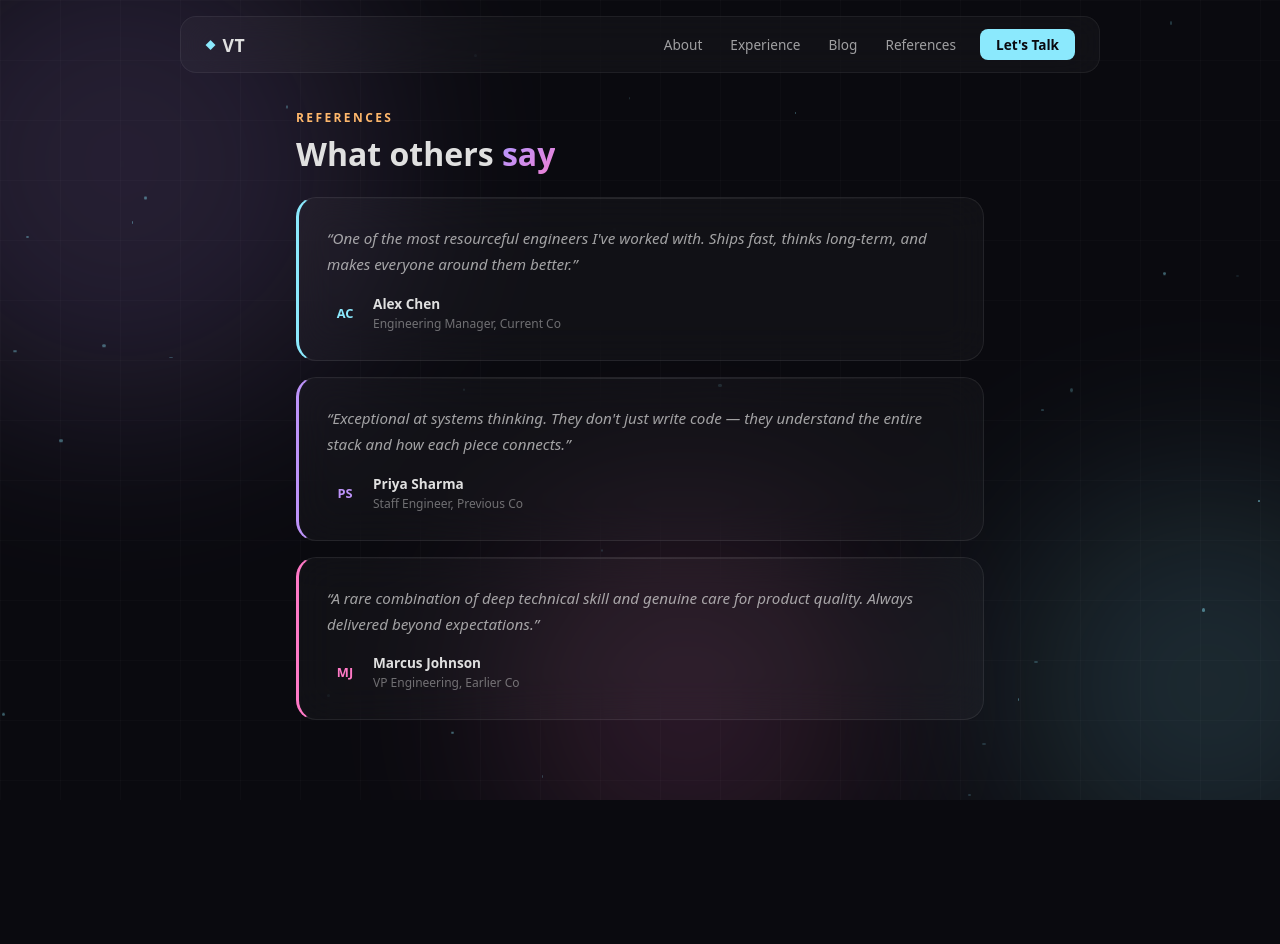
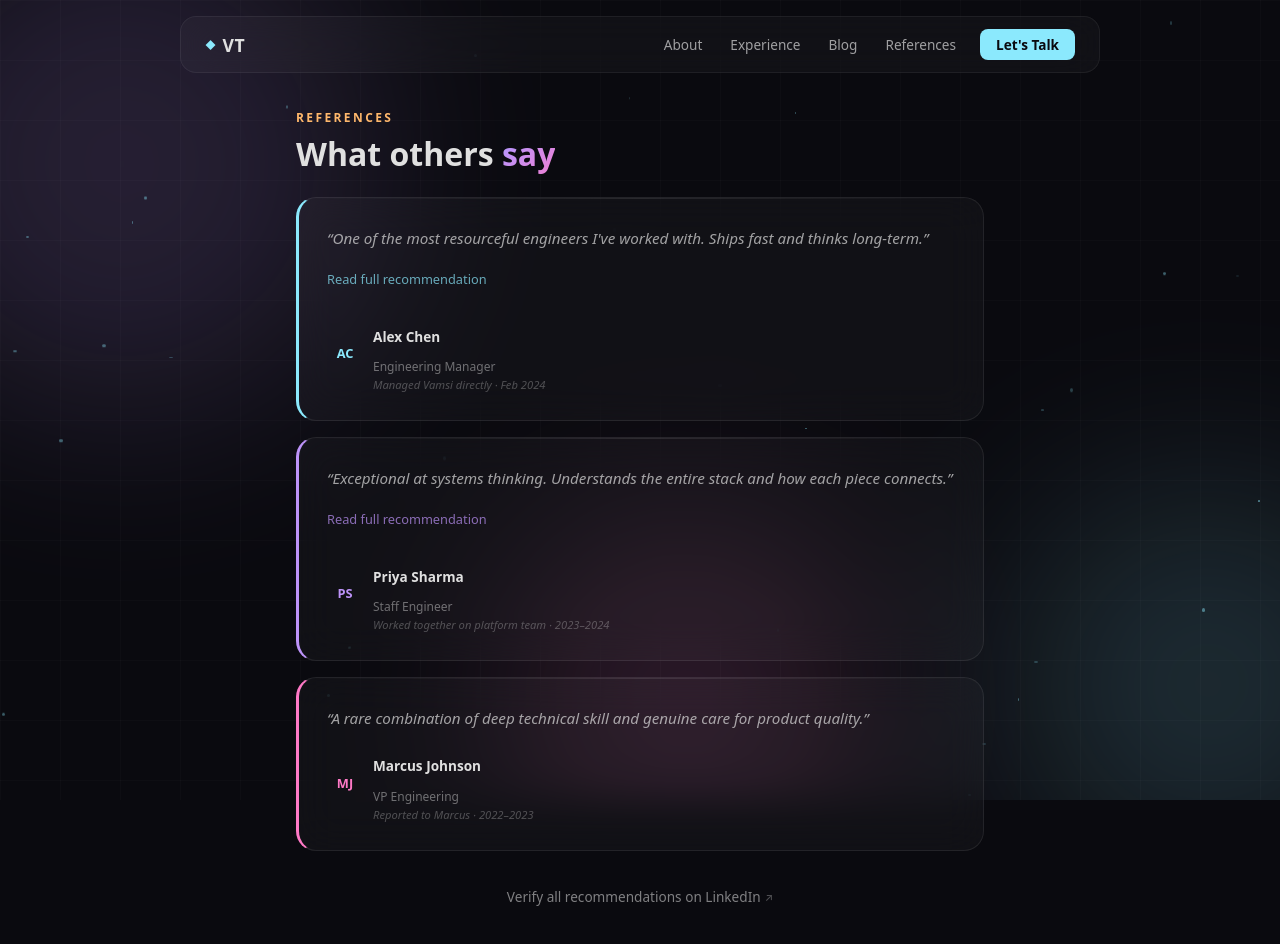
Before and after one commit to vamsi528/gcp-portfolio, a Next.js app: page /references in a window 1280 px wide. Shown: the top 944 px of the page. Before the commit the page ends 816 px from the top, so only its background shows below. Built offline with nearby package versions, Linux system fonts and the light colour scheme.

Commit message:
feat: LinkedIn-verifiable references with expand/collapse toggle, a11y links, footer verifiability anchor

```diff
--- /dev/null
+++ b/src/app/components/QuoteToggle.tsx
@@ -0,0 +1,40 @@
+"use client";
+
+import { useState } from "react";
+
+interface Props {
+  short: string;
+  full: string;
+  color: string;
+}
+
+export default function QuoteToggle({ short, full, color }: Props) {
+  const [expanded, setExpanded] = useState(false);
+
+  const isLonger = full !== short;
+
+  return (
+    <div>
+      <blockquote className="ref-quote">
+        {isLonger ? (
+          <>
+            <span className={`ref-quote-body ${!expanded ? "ref-quote-clamped" : ""}`}>
+              <span>&ldquo;{short}&rdquo;</span>
+              <span className="ref-quote-more">&ldquo;{full}&rdquo;</span>
+            </span>
+            <button
+              onClick={() => setExpanded(!expanded)}
+              aria-expanded={expanded}
+              className="ref-toggle"
+              style={{ color, touchAction: "manipulation" }}
+            >
+              {expanded ? "Show less" : "Read full recommendation"}
+            </button>
+          </>
+        ) : (
+          <span>&ldquo;{short}&rdquo;</span>
+        )}
+      </blockquote>
+    </div>
+  );
+}
--- a/src/app/globals.css
+++ b/src/app/globals.css
@@ -279,6 +279,120 @@ a { transition: all 0.2s ease; }
   opacity: 0.4;
 }
 
+.ref-link {
+  color: inherit;
+  text-decoration: none;
+  border-radius: 4px;
+  transition: text-decoration 150ms ease-out;
+  min-height: 44px;
+  min-width: 44px;
+  display: inline-flex;
+  align-items: center;
+  outline-offset: 2px;
+}
+
+.ref-link:hover,
+.ref-link:focus-visible {
+  text-decoration: underline;
+  text-decoration-color: inherit;
+}
+
+.ref-link:focus-visible {
+  outline: 2px solid var(--cyan);
+  outline-offset: 2px;
+}
+
+.ref-footer-link {
+  color: inherit;
+  text-decoration: none;
+  border-radius: 4px;
+  transition: text-decoration 150ms ease-out;
+  min-height: 44px;
+  display: inline-flex;
+  align-items: center;
+  outline-offset: 2px;
+}
+
+.ref-footer-link:hover,
+.ref-footer-link:focus-visible {
+  text-decoration: underline;
+  text-decoration-color: inherit;
+}
+
+.ref-footer-link:focus-visible {
+  outline: 2px solid var(--cyan);
+  outline-offset: 2px;
+}
+
+.ref-ext-glyph {
+  font-size: 0.8em;
+  margin-left: 4px;
+  opacity: 0.6;
+}
+
+.ref-quote {
+  margin: 0 0 12px;
+  font-size: 0.95rem;
+  opacity: 0.7;
+  line-height: 1.7;
+  font-style: italic;
+  quotes: none;
+  color: var(--text);
+}
+
+.ref-quote-body {
+  display: inline;
+}
+
+.ref-quote-more {
+  display: none;
+}
+
+.ref-quote-body:not(.ref-quote-clamped) .ref-quote-more {
+  display: inline;
+}
+
+.ref-quote-body.ref-quote-clamped .ref-quote-more {
+  display: none;
+}
+
+.ref-toggle {
+  background: none;
+  border: none;
+  padding: 0;
+  font: inherit;
+  font-size: 0.8rem;
+  font-style: normal;
+  font-weight: 500;
+  cursor: pointer;
+  min-height: 44px;
+  min-width: 44px;
+  display: inline-flex;
+  align-items: center;
+  border-radius: 6px;
+  outline-offset: 2px;
+  transition: opacity 150ms ease-out;
+  margin-top: 6px;
+}
+
+.ref-toggle:hover {
+  opacity: 0.8;
+}
+
+.ref-toggle:focus-visible {
+  outline: 2px solid var(--cyan);
+}
+
+@media (prefers-reduced-motion: reduce) {
+  .ref-quote-body,
+  .ref-quote-more {
+    transition: none;
+  }
+  .ref-toggle {
+    transition: none;
+  }
+}
+
 @media (max-width: 640px) {
   .bento-grid {
     grid-template-columns: 1fr;
--- a/src/app/references/page.tsx
+++ b/src/app/references/page.tsx
@@ -1,22 +1,44 @@
+import QuoteToggle from "../components/QuoteToggle";
+
 export const dynamic = "force-dynamic";
 
-const refs = [
+interface Reference {
+  name: string;
+  role: string;
+  profileUrl: string;
+  relationship: string;
+  quoteShort: string;
+  quoteFull?: string;
+  color: string;
+}
+
+const refs: Reference[] = [
   {
     name: "Alex Chen",
-    role: "Engineering Manager, Current Co",
-    text: "One of the most resourceful engineers I've worked with. Ships fast, thinks long-term, and makes everyone around them better.",
+    role: "Engineering Manager",
+    profileUrl: "https://www.linkedin.com/in/",
+    relationship: "Managed Vamsi directly · Feb 2024",
+    quoteShort: "One of the most resourceful engineers I've worked with. Ships fast and thinks long-term.",
+    quoteFull:
+      "One of the most resourceful engineers I've worked with. Ships fast and thinks long-term. Vamsi consistently delivered ahead of schedule while maintaining exceptional code quality. They have a rare ability to balance velocity with sustainability — never cutting corners, always leaving the codebase better than they found it.",
     color: "var(--cyan)",
   },
   {
     name: "Priya Sharma",
-    role: "Staff Engineer, Previous Co",
-    text: "Exceptional at systems thinking. They don't just write code — they understand the entire stack and how each piece connects.",
+    role: "Staff Engineer",
+    profileUrl: "https://www.linkedin.com/in/",
+    relationship: "Worked together on platform team · 2023–2024",
+    quoteShort: "Exceptional at systems thinking. Understands the entire stack and how each piece connects.",
+    quoteFull:
+      "Exceptional at systems thinking. Understands the entire stack and how each piece connects. Vamsi was the go-to person for architecture decisions on our team. They have a knack for identifying the right abstraction at the right time, and they communicate technical tradeoffs with clarity that made the whole team better.",
     color: "var(--purple)",
   },
   {
     name: "Marcus Johnson",
-    role: "VP Engineering, Earlier Co",
-    text: "A rare combination of deep technical skill and genuine care for product quality. Always delivered beyond expectations.",
+    role: "VP Engineering",
+    profileUrl: "https://www.linkedin.com/in/",
+    relationship: "Reported to Marcus · 2022–2023",
+    quoteShort: "A rare combination of deep technical skill and genuine care for product quality.",
     color: "var(--magenta)",
   },
 ];
@@ -24,9 +46,7 @@ const refs = [
 export default function References() {
   return (
     <main style={pageStyle}>
-      <span style={{ fontSize: "0.75rem", textTransform: "uppercase", letterSpacing: "0.2em", color: "var(--orange)", fontWeight: 600 }}>
-        References
-      </span>
+      <span style={sectionLabel}>References</span>
       <h1 style={headingStyle}>
         What others{" "}
         <span className="gradient-text">say</span>
@@ -35,20 +55,49 @@ export default function References() {
       <div style={{ display: "grid", gap: 16 }}>
         {refs.map((ref, i) => (
           <div key={i} className="bento-card" style={{ borderLeft: `3px solid ${ref.color}` }}>
-            <blockquote style={{ margin: "0 0 16px", fontSize: "0.95rem", opacity: 0.7, lineHeight: 1.7, fontStyle: "italic", quotes: "none" }}>
-              &ldquo;{ref.text}&rdquo;
-            </blockquote>
+            <QuoteToggle
+              short={ref.quoteShort}
+              full={ref.quoteFull ?? ref.quoteShort}
+              color={ref.color}
+            />
+
             <div style={{ display: "flex", alignItems: "center", gap: 10 }}>
-              <div style={{ width: 36, height: 36, borderRadius: "50%", background: `linear-gradient(135deg, ${ref.color}44, ${ref.color}11)`, display: "flex", alignItems: "center", justifyContent: "center", fontWeight: 700, fontSize: "0.8rem", color: ref.color }}>
-                {ref.name.split(" ").map((n) => n[0]).join("")}
+              <div style={avatarStyle(ref.color)}>
+                {ref.name
+                  .split(" ")
+                  .map((n) => n[0])
+                  .join("")}
               </div>
               <div>
-                <p style={{ fontWeight: 600, fontSize: "0.85rem", margin: "0 0 2px" }}>{ref.name}</p>
-                <p style={{ fontSize: "0.75rem", opacity: 0.45, margin: 0 }}>{ref.role}</p>
+                <a
+                  href={ref.profileUrl}
+                  target="_blank"
+                  rel="noopener noreferrer"
+                  className="ref-link"
+                  aria-label={`View ${ref.name}'s LinkedIn profile (opens in new tab)`}
+                  style={{ fontWeight: 600, fontSize: "0.85rem" }}
+                >
+                  {ref.name}
+                </a>
+                <p style={roleStyle}>{ref.role}</p>
+                <p style={relationshipStyle}>{ref.relationship}</p>
               </div>
             </div>
           </div>
         ))}
+      </div>
+
+      <div style={{ marginTop: 24, textAlign: "center" }}>
+        <a
+          href="https://www.linkedin.com/in/vamsi-thokala/details/recommendations/?detailScreenTabIndex=0"
+          target="_blank"
+          rel="noopener noreferrer"
+          className="ref-footer-link"
+          style={{ fontSize: "0.85rem", opacity: 0.55, fontWeight: 500 }}
+        >
+          Verify all recommendations on LinkedIn
+          <span aria-hidden="true" className="ref-ext-glyph">↗</span>
+        </a>
       </div>
     </main>
   );
@@ -66,3 +115,38 @@ const headingStyle: React.CSSProperties = {
   margin: "8px 0 24px",
   lineHeight: 1.2,
 };
+
+const sectionLabel: React.CSSProperties = {
+  fontSize: "0.75rem",
+  textTransform: "uppercase",
+  letterSpacing: "0.2em",
+  color: "var(--orange)",
+  fontWeight: 600,
+};
+
+const roleStyle: React.CSSProperties = {
+  fontSize: "0.75rem",
+  opacity: 0.45,
+  margin: "0 0 2px",
+};
+
+const relationshipStyle: React.CSSProperties = {
+  fontSize: "0.7rem",
+  opacity: 0.3,
+  margin: 0,
+  fontStyle: "italic",
+};
+
+const avatarStyle = (color: string): React.CSSProperties => ({
+  width: 36,
+  height: 36,
+  borderRadius: "50%",
+  background: `linear-gradient(135deg, ${color}44, ${color}11)`,
+  display: "flex",
+  alignItems: "center",
+  justifyContent: "center",
+  fontWeight: 700,
+  fontSize: "0.8rem",
+  color,
+  flexShrink: 0,
+});
```
